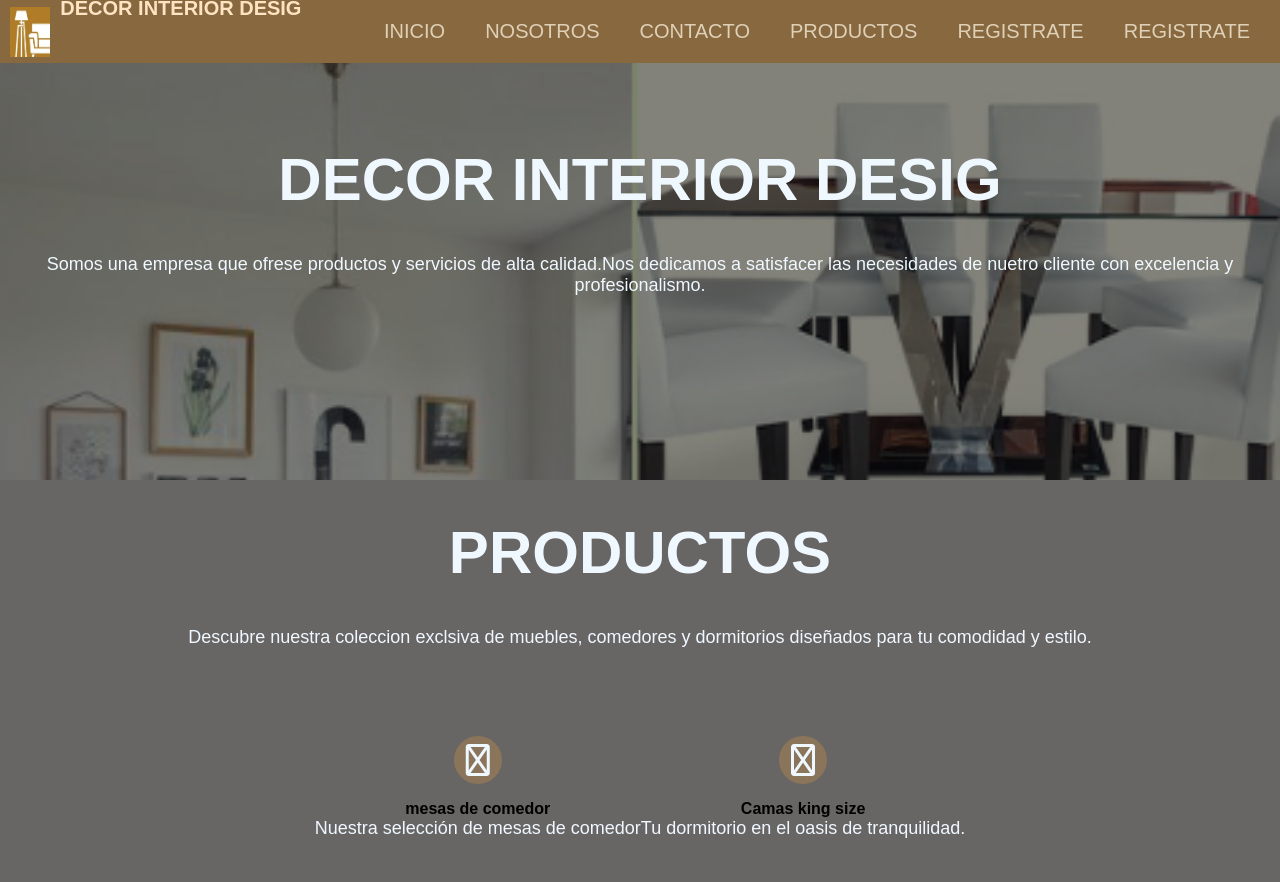
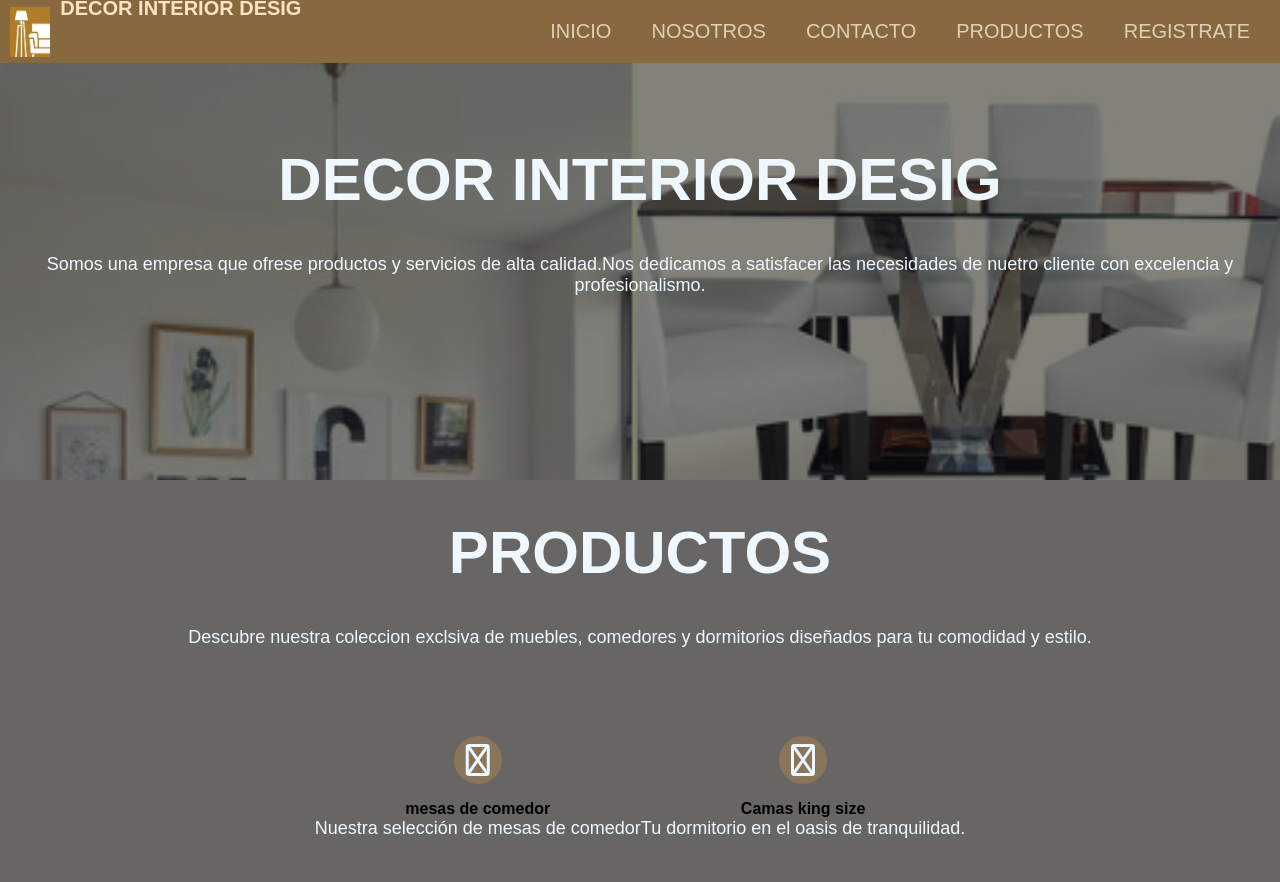
Before and after one commit to verozambrano/Proyecto-Final, a plain HTML site: page index.html in a window 1280 px wide. Shown: the top 882 px of the page. Drawn offline with Linux system fonts and the light colour scheme; files whose address does not match are found by name.

Commit message:
Update index.html
crear

```diff
--- a/index.html
+++ b/index.html
@@ -22,7 +22,6 @@
             <a href="Nosotros.html">Nosotros</a>
             <a href="Contacto.html">Contacto</a>
             <a href="Productos.html">Productos</a>
-            <a href="">Registrate</a>
             <a href="Registro.html">Registrate </a>
 
         </nav>
```
